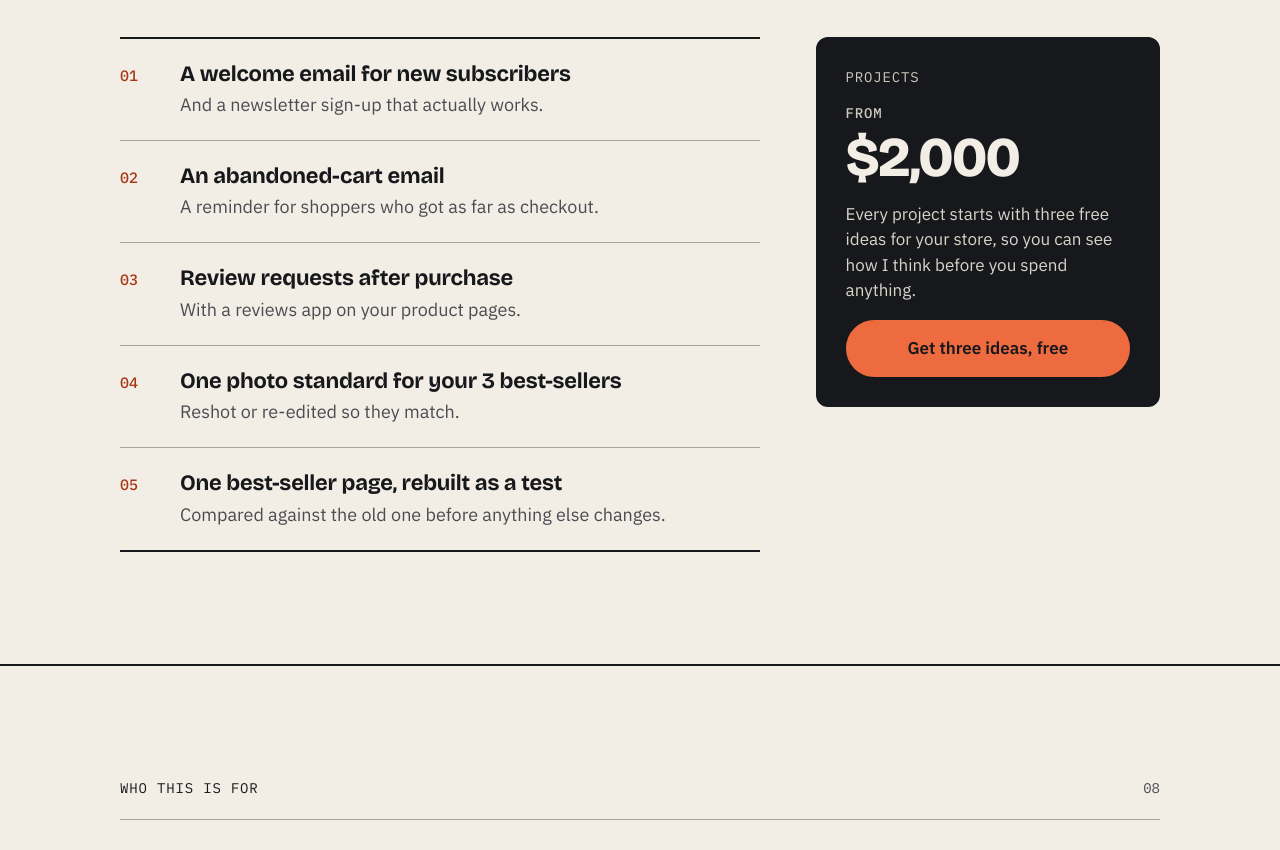
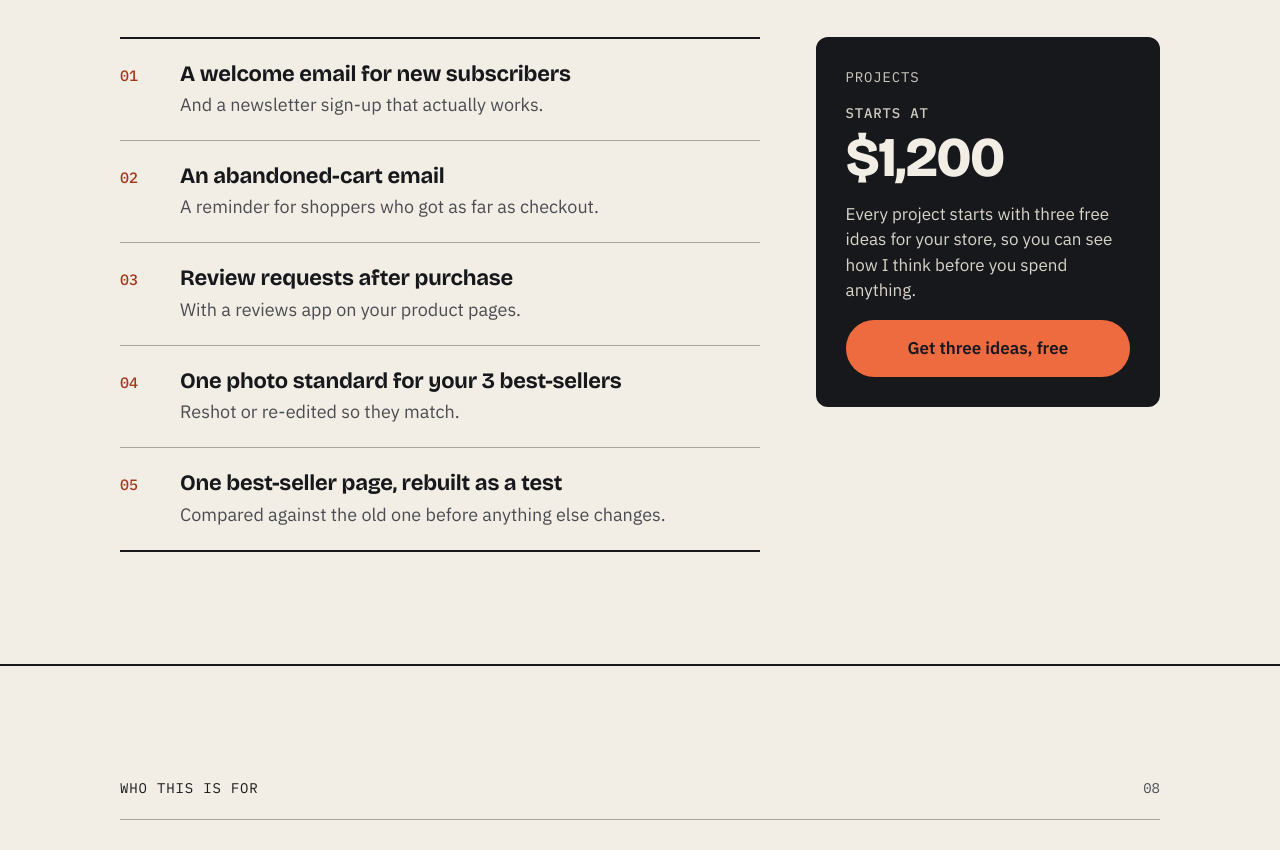
Before and after one commit to 4ceeee/landing-page, a plain HTML site: page index.html in a window 1280 px wide. Shown: the part 9303-10153 px from the top of the page. Drawn offline with nearby package versions, Linux system fonts and the light colour scheme.

Commit message:
Update index.html

```diff
--- a/index.html
+++ b/index.html
@@ -513,7 +513,7 @@ footer .wrap{display:flex;flex-wrap:wrap;gap:12px 32px;justify-content:space-bet
       </ol>
       <aside class="price-card" aria-label="Pricing">
         <span class="mono">Projects</span>
-        <div class="amount"><small>From</small>$2,000</div>
+        <div class="amount"><small>Starts at</small>$1,200</div>
         <p>Every project starts with three free ideas for your store, so you can see how I think before you spend anything.</p>
         <a class="btn" href="#contact">Get three ideas, free</a>
       </aside>
```
